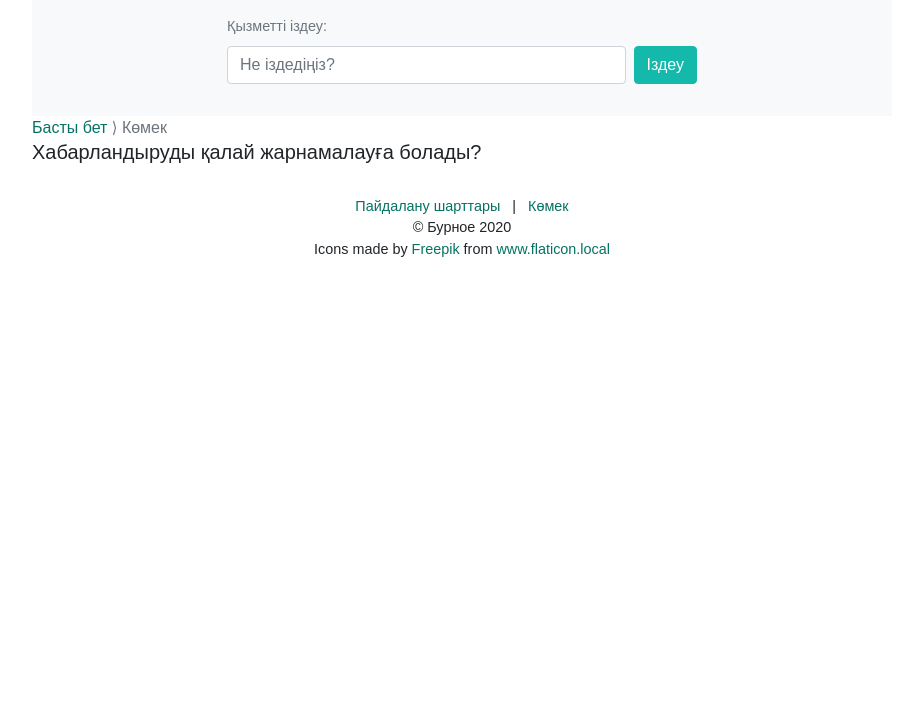
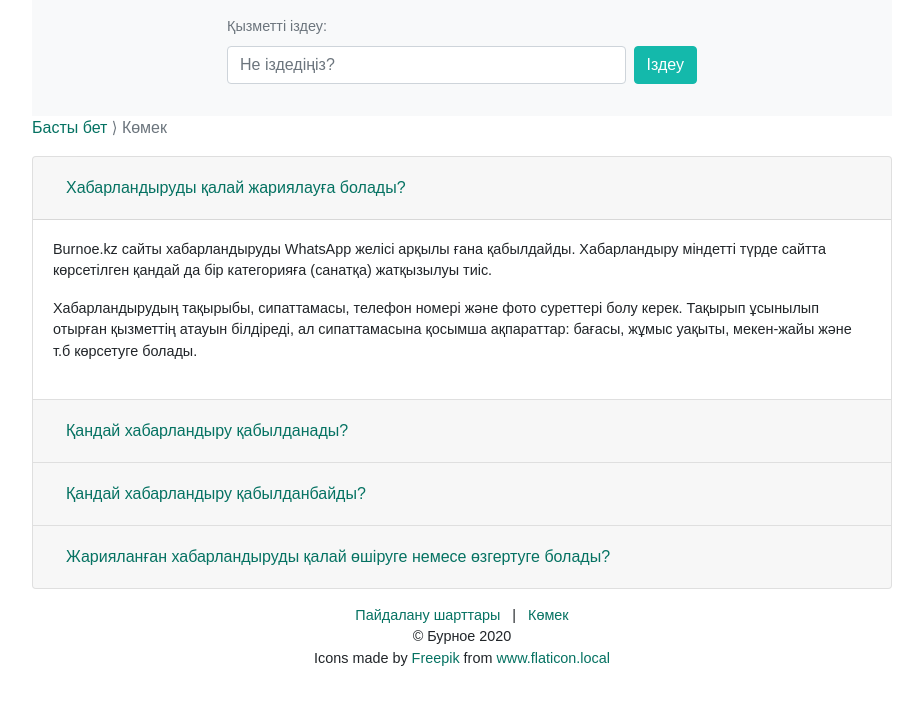
Before and after one commit to dauletra/burnoe_city, a Django app: page /help in a window 1280 px wide. Shown: the part 56-761 px from the top of the page, without its empty margins (178-1101 px from the left). Run offline with Django 3.2, Linux system fonts and the light colour scheme; parts of the project's set-up code (start-up, migrations or seed data) failed here and were passed over; some libraries are stand-ins or nearby versions.

Commit message:
favicon.png added. help and terms pages texted

```diff
--- a/burnoe_app/templates/base.html
+++ b/burnoe_app/templates/base.html
@@ -5,6 +5,8 @@
 <head>
     <meta charset="UTF-8">
     <meta name="viewport" content="width=device-width, initial-scale=1, shrink-to-fit=no">
+    <link rel="icon" type="image/png" sizes="32x32" href="{% static 'favicon_io/favicon-32x32.png' %}">
+    <link rel="icon" type="image/png" sizes="16x16" href="{% static 'favicon_io/favicon-16x16.png' %}">
 
     <link rel="stylesheet" type="text/css" href="{% static 'css/bootstrap.min.css' %}" />
     <link rel="stylesheet" type="text/css" href="{% static 'site.css' %}" />
--- a/burnoe_app/templates/help.html
+++ b/burnoe_app/templates/help.html
@@ -8,8 +8,74 @@
         <a href="/">Басты бет</a>
         <span class="text-muted">&rang; Көмек</span>
     </div>
-    <div>
-        <h5>Хабарландыруды қалай жарнамалауға болады?</h5>
-        <p></p>
+
+    <div class="accordion mt-3" style="font-size: 0.9rem;" id="helpAccordion">
+        <div class="card">
+            <div class="card-header" id="headingOne">
+                <h2 class="mb-0">
+                    <button class="btn btn-link btn-block text-left" type="button" data-toggle="collapse" data-target="#collapseOne" aria-expanded="true" aria-controls="collapseOne">
+                        Хабарландыруды қалай жариялауға болады?
+                    </button>
+                </h2>
+            </div>
+            <div id="collapseOne" class="collapse show" aria-labelledby="headingOne" data-parent="#helpAccordion">
+                <div class="card-body">
+                    <p>
+                        Burnoe.kz сайты хабарландыруды WhatsApp желісі арқылы ғана қабылдайды. Хабарландыру міндетті
+                        түрде сайтта көрсетілген қандай да бір категорияға (санатқа) жатқызылуы тиіс.
+                    </p>
+                    <p>
+                        Хабарландырудың тақырыбы, сипаттамасы, телефон номері және фото суреттері болу керек. Тақырып ұсынылып отырған
+                        қызметтің атауын білдіреді, ал сипаттамасына қосымша ақпараттар: бағасы, жұмыс уақыты, мекен-жайы және т.б
+                        көрсетуге болады.
+                    </p>
+                </div>
+            </div>
+        </div>
+
+        <div class="card">
+            <div class="card-header" id="headingTwo">
+                <h2 class="mb-0">
+                    <button class="btn btn-link btn-block text-left" type="button" data-toggle="collapse" data-target="#collapseTwo" aria-expanded="true" aria-controls="collapseTwo">
+                        Қандай хабарландыру қабылданады?
+                    </button>
+                </h2>
+            </div>
+            <div id="collapseTwo" class="collapse" aria-labelledby="headingTwo" data-parent="#helpAccordion">
+                <div class="card-body">
+                    Хабарландыру міндетті түрде қызмет көрсету саласына қатысты болу керек.
+                </div>
+            </div>
+        </div>
+
+        <div class="card">
+            <div class="card-header" id="headingThree">
+                <h2 class="mb-0">
+                    <button class="btn btn-link btn-block text-left" type="button" data-toggle="collapse" data-target="#collapseThree" aria-expanded="true" aria-controls="collapseThree">
+                        Қандай хабарландыру қабылданбайды?
+                    </button>
+                </h2>
+            </div>
+            <div id="collapseThree" class="collapse" aria-labelledby="headingThree" data-parent="#helpAccordion">
+                <div class="card-body">
+                    Ұсталған заттар, жануарлар, көлік немесе жылжымайтын мүлік сату бойынша хабарландырулар қабылданбайды.
+                </div>
+            </div>
+        </div>
+
+        <div class="card">
+            <div class="card-header" id="headingFour">
+                <h2 class="mb-0">
+                    <button class="btn btn-link btn-block text-left" type="button" data-toggle="collapse" data-target="#collapseFour" aria-expanded="true" aria-controls="collapseFour">
+                        Жарияланған хабарландыруды қалай өшіруге немесе өзгертуге болады?
+                    </button>
+                </h2>
+            </div>
+            <div id="collapseFour" class="collapse" aria-labelledby="headingFour" data-parent="#helpAccordion">
+                <div class="card-body">
+                    Ол үшін хабарландыруда көрсетілген кез-келген номеріңіз арқылы бізге WhatsApp арқылы хабарласыңыз.
+                </div>
+            </div>
+        </div>
     </div>
 {% endblock %}
```
Also changed, not shown: burnoe_app/templates/terms.html (+8 -6 lines), static/favicon_io/favicon-16x16.png (added), static/favicon_io/favicon-32x32.png (added), static/favicon_io/favicon.ico (added).
